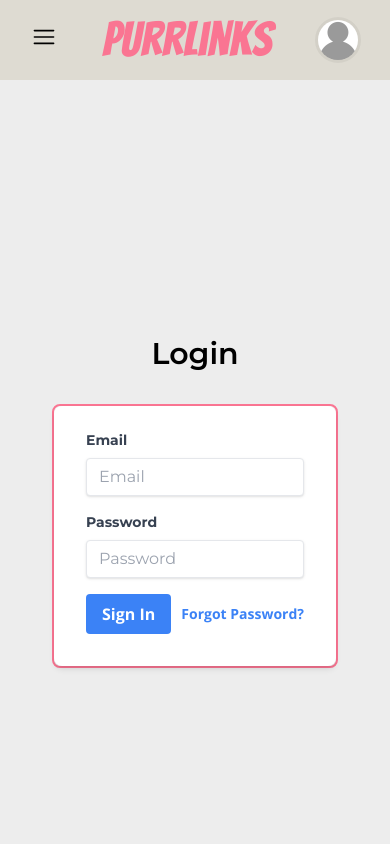
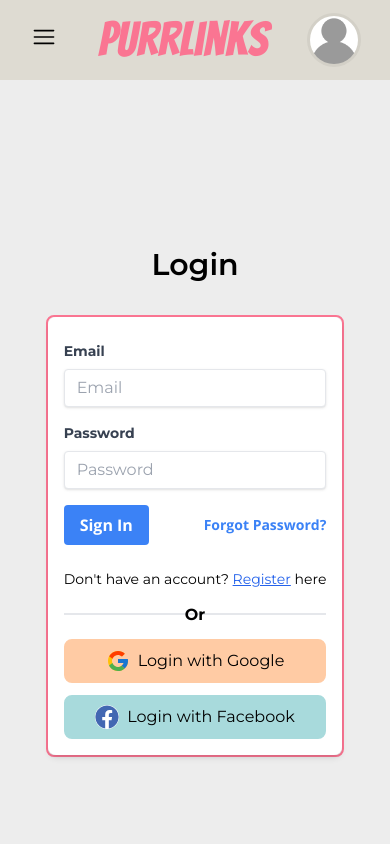
Before and after one commit to ZaibLComrade/Purrlinks-Client, a React (Vite) app: page /login in a window 390 px wide. Shown: the top 844 px of the page. Built offline with nearby package versions, Linux system fonts and the light colour scheme; no server answers.

Commit message:
added authentication

```diff
--- a/package.json
+++ b/package.json
@@ -22,6 +22,7 @@
     "react-icons": "^4.12.0",
     "react-parallax": "^3.5.1",
     "react-router-dom": "^6.20.0",
+    "sweetalert2": "^11.10.1",
     "tailwindcss": "^3.3.5"
   },
   "devDependencies": {
--- a/src/App.jsx
+++ b/src/App.jsx
@@ -1,8 +1,12 @@
 import {Outlet} from "react-router-dom";
 import Footer from "./layout/shared/Footer";
 import Navbar from "./layout/shared/Navbar";
+import useAuth from "./hooks/useAuth";
 
 export default function App() {
+	const { loading } = useAuth();
+	if(loading) return <div>Loading...</div>;
+	else {
 	return <div className="bg-neutral">
 		<Navbar/>
 		<div className="min-h-[calc(100vh-96px)]">
@@ -10,4 +14,5 @@ export default function App() {
 		</div>
 		<Footer/>
 	</div>
+	}
 }
--- a/src/config/firebase.config.js
+++ b/src/config/firebase.config.js
@@ -1,5 +1,6 @@
 // Import the functions you need from the SDKs you need
 import { initializeApp } from "firebase/app";
+import { getAuth } from "firebase/auth";
 // TODO: Add SDKs for Firebase products that you want to use
 // https://firebase.google.com/docs/web/setup#available-libraries
 
@@ -15,4 +16,5 @@ const firebaseConfig = {
 
 // Initialize Firebase
 const app = initializeApp(firebaseConfig);
-export default app;
+const auth = getAuth(app);
+export default auth;
--- /dev/null
+++ b/src/hooks/useAuth.jsx
@@ -0,0 +1,7 @@
+import { AuthContext } from "../providers/AuthProvider";
+import { useContext } from "react";
+
+export default function useAuth() {
+	const auth = useContext(AuthContext);
+	return auth;
+}
--- a/src/layout/login/LoginForm.jsx
+++ b/src/layout/login/LoginForm.jsx
@@ -1,6 +1,85 @@
 import { Formik, Field, Form, ErrorMessage } from "formik";
+import Swal from "sweetalert2";
+import useAuth from "../../hooks/useAuth";
+import { useNavigate } from "react-router";
+import { Link } from "react-router-dom";
+import { FcGoogle } from "react-icons/fc";
+import { FaFacebook } from "react-icons/fa";
 
 export default function LoginForm() {
+	const { loginUser, setLoading, googleSignIn, facebookSignIn } = useAuth();
+	const navigate = useNavigate();
+
+	const handleGoogleSignIn = e => {
+		e.preventDefault();
+		googleSignIn()
+			.then((result) => {
+				// const user = result.user;
+				// axiosSecure.put(`/users/${user.email}`, {
+				// 	name: user.displayName,
+				// 	image: user.photoURL,
+				// 	email: user.email,
+				// 	role: "user",
+				// 	creationTime: user?.metadata?.creationTime,
+				// 	lastSignInTime: user?.metadata?.lastSignInTime,
+				// 	borrowed: [],
+				// });
+
+				Swal.fire({
+					title: "Successfully logged in",
+					icon: "success",
+					confirmButtonText: "Continue",
+				}).then(() => {
+					navigate(location?.state || "/");
+					setLoading(false);
+				});
+			})
+			.catch(err => {
+				Swal.fire({
+					title: "Something went wrong",
+					icon: "error",
+					confirmButtonText: "Ok",
+				}).then(() => {
+					setLoading(false);
+				});
+			});
+	}
+
+	const handleFacebookSignIn = e => {
+		e.preventDefault();
+		facebookSignIn()
+			.then((result) => {
+				// const user = result.user;
+				// axiosSecure.put(`/users/${user.email}`, {
+				// 	name: user.displayName,
+				// 	image: user.photoURL,
+				// 	email: user.email,
+				// 	role: "user",
+				// 	creationTime: user?.metadata?.creationTime,
+				// 	lastSignInTime: user?.metadata?.lastSignInTime,
+				// 	borrowed: [],
+				// });
+
+				Swal.fire({
+					title: "Successfully logged in",
+					icon: "success",
+					confirmButtonText: "Continue",
+				}).then(() => {
+					navigate(location?.state || "/");
+					setLoading(false);
+				})
+				.catch(err => {
+					Swal.fire({
+						title: "Something went wrong",
+						icon: "error",
+						confirmButtonText: "Ok",
+					}).then(() => {
+						setLoading(false);
+					});
+				});
+			})
+	}
+
 	return <div className="flex w-full max-w-xs border-2 rounded-lg font-montserrat border-primary">
 		<Formik
 			initialValues={{
@@ -25,10 +104,42 @@ export default function LoginForm() {
 				return errors;
 			}}
 			onSubmit={ (values) => {
-				alert(JSON.stringify(values, null, 2));
+				const { email, password } = values;
+				loginUser(email, password)
+					.then(() => {
+						Swal.fire({
+							title: "User logged in successfully",
+							icon: "success",
+							confirmButtonText: "Ok",
+						}).then(res => {
+							if(res.isConfirmed) {
+								navigate(location?.state || "/")
+							}
+						})
+					})
+					.catch((err) => {
+							if(err.code === "auth/invalid-login-credentials") {
+								Swal.fire({
+									title: "Invalid Credentials",
+									icon: "error",
+									confirmButtonText: "Close",
+								}).then(() => {
+									setLoading(false);
+								});
+							} else if(err.code === "auth/too-many-requests") {
+								Swal.fire({
+									title: "Account has been temporarily disabled",
+									text: "Access to this account has been temporarily disabled due to many failed login attempts. You can immediately restore it by resetting your password or you can try again later.",
+									icon: "error",
+									confirmButtonText: "Close",
+								}).then(() => {
+									setLoading(false);
+								});
+							}
+			});
 			}}
 		>
-			<Form className="px-8 pt-6 pb-8 bg-white rounded-lg shadow-md">
+			<Form className="px-4 pt-6 pb-4 bg-white rounded-lg shadow-md">
 				<div className="mb-4">
 					<label
 						className="block mb-2 text-sm font-bold text-gray-700"
@@ -75,7 +186,28 @@ export default function LoginForm() {
 							Forgot Password?
 						</a>
 				</div>
+				<div className="mx-auto mt-6 text-sm text-center md:text-sm">
+					<p>
+						Don&apos;t have an account?{" "}
+						<Link
+							className="text-blue-600 underline hover:text-blue-500"
+							to="/register"
+						>
+							Register
+						</Link>{" "}
+						here
+					</p>
+				</div>
+				<div className="w-full mx-auto mt-6 text-center">
+					<hr className="w-full border"/>
+					<p className="relative w-8 mx-auto font-bold bg-base-100 -top-3"> Or</p>
+					<div className="space-y-3">
+						<button onClick={ handleGoogleSignIn } type="button" className="flex items-center justify-center w-full py-2 mx-auto border-2 rounded-lg border-accent-2 bg-accent-2 gap-2"><FcGoogle className="text-2xl"/><span>Login with Google</span></button>
+						<button onClick={ handleFacebookSignIn } type="button" className="flex items-center justify-center w-full py-2 mx-auto border-2 rounded-lg border-accent-1 bg-accent-1 gap-2"><FaFacebook className="text-2xl bg-white rounded-full text-[#4267B2]"/><span>Login with Facebook</span></button>
+					</div>
+				</div>
 			</Form>
+
 		</Formik>
 	</div>
 }
--- a/src/layout/register/RegisterForm.jsx
+++ b/src/layout/register/RegisterForm.jsx
@@ -1,15 +1,23 @@
 import { Formik, Field, Form, ErrorMessage } from "formik";
-import {useState} from "react";
+import useAuth from "../../hooks/useAuth";
+import Swal from "sweetalert2";
+import axios from "axios";
+import { Link } from "react-router-dom";
 
 export default function RegisterForm() {
-	const [ profile, setProfile ] = useState({});
+	const {
+		registerUser,
+		updateUser,
+		setLoading,
+	} = useAuth();
+
 	return <div className="flex w-full max-w-xs border-2 rounded-lg font-montserrat border-primary">
 		<Formik
 			initialValues={{
 				email: "",
 				password: "",
 				fullName: "",
-				file: [],
+				imageFile: {},
 			}}
 			validate ={ values => {
 				const errors = {};
@@ -47,21 +55,45 @@ export default function RegisterForm() {
 					errors.password = "Password must contain at least 1 special character";
 				}
 
-				// Image file validation
-				const file = values.file;
-				if(!file) {
-					errors.file = "Required";
-				}
-
 				return errors;
 			}}
-			onSubmit={ (values) => {
-				setProfile(values);
+			onSubmit={ async (values) => {
+				const { fullName, email, password, imageFile } = values;
+				const formData = new FormData();
+				formData.append("image", imageFile);
+				const imgHostingApi = import.meta.env.VITE_IMG_HOSTING_API;
+				const { data } = await axios.post(imgHostingApi, formData, {
+					headers: {
+						"Content-Type": "multipart/form-data",
+					}
+				})
+				const imgUrl = data.data.display_url;
+				registerUser(email, password)
+					.then(() => {
+						updateUser(fullName, imgUrl)
+							.then(() => {
+								Swal.fire({
+									title: "Success",
+									text: "User registered successfully",
+									icon: "success",
+									confirmButtonText: "Close",
+								})
+							})
+					})
+					.catch((err) => {
+						if (err.code === "auth/email-already-in-use")
+							Swal.fire({
+								title: "Email is already in use",
+								icon: "error",
+								confirmButtonText: "Close",
+							});
+						setLoading(false);
+					});
 			}}
 		>
 			{ (formik) => {
 				return <>
-			<Form className="px-8 pt-6 pb-8 bg-white rounded-lg shadow-md">
+			<Form className="px-4 pt-6 pb-8 bg-white rounded-lg shadow-md">
 				{/* Name */}
 				<div className="mb-4">
 					<label
@@ -132,23 +164,35 @@ export default function RegisterForm() {
 					</label>
 					<input
 						className="w-full px-3 py-2 leading-tight text-gray-700 border rounded shadow appearance-none focus:outline-none focus:shadow-outline"
-						name="file"
-						id="file"
+						name="imageFile"
+						id="imageFile"
 						type="file"
 						onChange={(event) => {
-							formik.setFieldValue("file", event.currentTarget.files[0]);
+							formik.setFieldValue("imageFile", event.currentTarget.files[0]);
 						}}
 					/>
 
 
 					<p className="text-xs italic text-red-500">
-						<ErrorMessage name="file"/>
+						<ErrorMessage name="imageFile"/>
+					</p>
+				</div>
+				<div className="mx-auto my-6 text-sm text-center md:text-sm">
+					<p>
+						Already have an account?{" "}
+						<Link
+							className="text-blue-600 underline hover:text-blue-500"
+							to="/login"
+						>
+							Login
+						</Link>{" "}
+						here
 					</p>
 				</div>
 
 				<div className="flex items-center justify-between font-opensans">
 					<button className="px-4 py-2 font-bold text-white bg-blue-500 rounded hover:bg-blue-700 focus:outline-none focus:shadow-outline" type="submit">
-						Sign In
+						Register
 					</button>
 						<a className="inline-block text-sm font-bold text-blue-500 align-baseline hover:text-blue-800" href="#">
 							Forgot Password?
--- a/src/layout/shared/Navbar.jsx
+++ b/src/layout/shared/Navbar.jsx
@@ -2,21 +2,21 @@ import { Link, NavLink } from "react-router-dom"
 import dummyUser from "../../assets/dummy-user.jpg";
 import { RxHamburgerMenu } from "react-icons/rx";
 import { useState } from "react";
+import useAuth from "../../hooks/useAuth";
 
 export default function Navbar() {
 	const [openMenu, setOpenMenu] = useState(false);
 	const [openAvatar, setOpenAvatar] = useState(false);
+	const { user, logOut } = useAuth();
 
 	const navlinks = <>
 		<li><NavLink to="/">Home</NavLink></li>
 		<li><NavLink to="/pet-listing">Pet Listing</NavLink></li>
 		<li><NavLink to="/donation">Donation Campaign</NavLink></li>
-		<li><NavLink to="/register">Register</NavLink></li>
 	</>
 
 	const avatarLinks = <>
 		<li><NavLink to="/dashboard">DashBoard</NavLink></li>
-		<li><button>Logout</button></li>
 	</>
 
 		return <div className="z-[9999]">
@@ -40,17 +40,21 @@ export default function Navbar() {
 			<div className="hidden md:block text-title font-opensans">
 				<ul className="flex text:md lg:text-lg lg:gap-5 gap-3">
 					{ navlinks }
+					{
+						!user && <li><NavLink to="/login">Login</NavLink></li>
+					}
 				</ul>
 			</div>
 
 			{/* User */}
 			<div className="flex">
-				<button onClick={ () => {setOpenAvatar(!openAvatar); setOpenMenu(false)} } className="h-10 rounded-full outline outline-black/5 hover:outline-black/10 transition ease-out duration-200 hover:-translate-y-px md:h-12">
-					<img
-						src={ dummyUser }
-						alt="Dummy User"
-						className="object-contain h-full rounded-full"
-					/>
+				<button onClick={ () => {setOpenAvatar(!openAvatar); setOpenMenu(false)} } className="w-12 h-12 rounded-full outline outline-black/5 hover:outline-black/10 transition ease-out duration-200 hover:-translate-y-px md:h-12">
+					<div className="w-full h-full">
+						<img
+							src={ user?.photoURL ? user.photoURL : dummyUser }
+							className="object-cover w-full h-full rounded-full"
+						/>
+					</div>
 				</button>
 			</div>
 		</div>
@@ -72,6 +76,7 @@ export default function Navbar() {
 				<div className="border rounded-bl-lg md:rounded-b-lg w-max bg-neutral">
 					<ul className="py-2 dropdown divide-y">
 						{ avatarLinks }
+						{user && <li><button onClick={ logOut }>Logout</button></li>}
 					</ul>
 				</div>
 			</div>
--- a/src/main.jsx
+++ b/src/main.jsx
@@ -3,9 +3,12 @@ import ReactDOM from 'react-dom/client'
 import './index.css'
 import { RouterProvider } from 'react-router'
 import router from "./router/router";
+import AuthProvider from './providers/AuthProvider';
 
 ReactDOM.createRoot(document.getElementById('root')).render(
 	<React.StrictMode>
-		<RouterProvider router={ router } />
+		<AuthProvider>
+			<RouterProvider router={ router } />
+		</AuthProvider>
 	</React.StrictMode>,
 )
--- /dev/null
+++ b/src/providers/AuthProvider.jsx
@@ -0,0 +1,83 @@
+import auth from "../config/firebase.config";
+import {
+	signOut,
+	updateProfile,
+	signInWithPopup,
+	GoogleAuthProvider,
+	onAuthStateChanged,
+	FacebookAuthProvider,
+	signInWithEmailAndPassword,
+	createUserWithEmailAndPassword,
+} from "firebase/auth";
+import { createContext, useState, useEffect } from "react";
+import PropTypes from "prop-types";
+
+export const AuthContext = createContext({});
+
+export default function AuthProvider({ children }) {
+	const [ user, setUser ] = useState({});
+	const [ loading, setLoading ] = useState(true);
+
+	useEffect(() => {
+		const unSubscribe = onAuthStateChanged(auth, currentUser => {
+			setUser(currentUser);
+			setLoading(false)
+		})
+
+		return () => unSubscribe();
+	}, [])
+
+	const loginUser = (email, password) => {
+		setLoading(true);
+		return signInWithEmailAndPassword(auth, email, password);
+	}
+
+	const registerUser = (email, password) => {
+		setLoading(true);
+		return createUserWithEmailAndPassword(auth, email, password);
+	}
+
+	const updateUser = (name, image) => {
+		setLoading(true);
+		return updateProfile(auth.currentUser, {
+			displayName: name,
+			photoURL: image,
+		})
+	}
+
+	const googleSignIn = () => {
+		setLoading(true);
+		const provider = new GoogleAuthProvider;
+		return signInWithPopup(auth, provider);
+	}
+
+	const facebookSignIn = () => {
+		setLoading(true);
+		const provider = new FacebookAuthProvider();
+		return signInWithPopup(auth, provider);
+	}
+
+	const logOut = () => {
+		setLoading(true);
+		return signOut(auth);
+	}
+
+	const authUtilities = {
+		user,
+		logOut,
+		loading,
+		loginUser,
+		setLoading,
+		updateUser,
+		googleSignIn,
+		registerUser,
+		facebookSignIn,
+	}
+	return <AuthContext.Provider value={ authUtilities }>
+		{ children }
+	</AuthContext.Provider>
+}
+
+AuthProvider.propTypes = {
+	children: PropTypes.node,
+}
```
Also changed, not shown: 1 other file (tests, documents, lock files or other folders).
